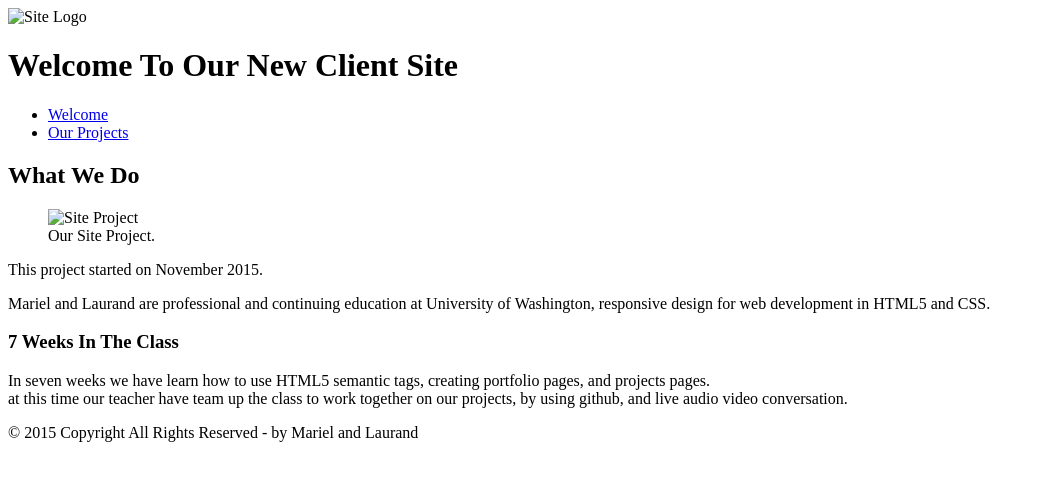
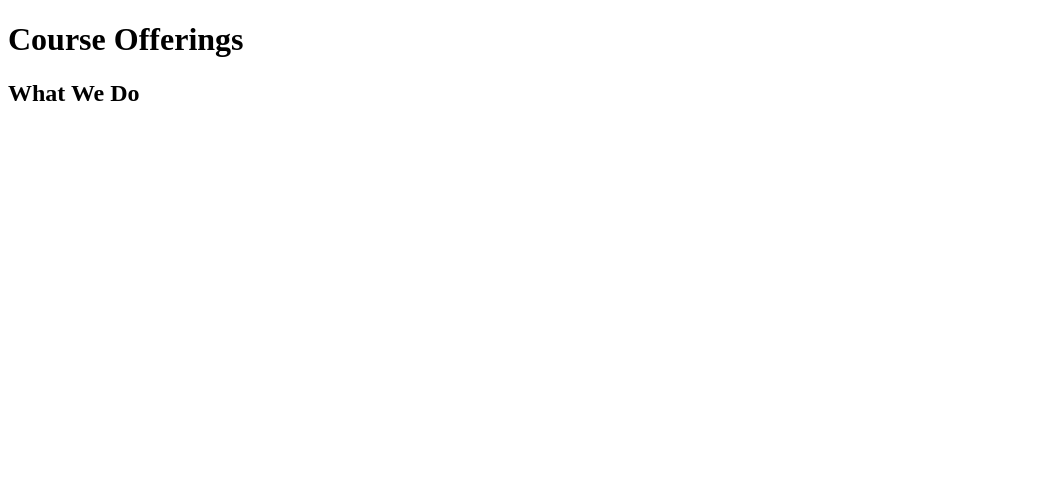
Before and after one commit to Laurand/client-site, a plain HTML site: page index.html in a window 1280 px wide. Shown: the whole page, without its empty margins (0-1040 px from the left). Drawn offline with Linux system fonts and the light colour scheme.

Commit message:
Rewrite content

```diff
--- a/index.html
+++ b/index.html
@@ -1,41 +1,15 @@
 <!DOCTYPE html>
-<html lang="en">
+<html>
   <head>
-    <meta charset="utf-8" />
-    <title>Client-Site</title>
+    <meta charset="UTF-8">
+    <title>Straight to the Point Archery | Home</title>
   </head>
   <body>
     <header>
-      <img src="images/logo.png" alt="Site Logo">
-      <h1>Welcome To Our New Client Site</h1>
-      <nav>
-        <ul>
-          <li><a href="index.html">Welcome</a></li>
-          <li><a href="project.html">Our Projects</a></li>
-        </ul>
-      </nav>
+      <h1>Course Offerings</h1>
     </header>
-
     <article>
       <h2>What We Do</h2>
-
-      <figure>
-        <img src="images/project.jpg" alt="Site Project" />
-        <figcaption>Our Site Project.</figcaption>
-      </figure>
-
-      <p>This project started on November 2015.</p>
-      <p>Mariel and Laurand are professional and continuing education at University of Washington, responsive design for web development in HTML5 and CSS.
-      </p>
     </article>
-
-    <aside>
-    <h3>7 Weeks In The Class</h3>
-      <p>In seven weeks we have learn how to use HTML5 semantic tags, creating portfolio pages, and projects pages.<br>at this time our teacher have team up the class to work together on our projects, by using github, and live audio video conversation.</p>
-    </aside>
-
-    <footer>
-      <p>&copy; 2015 Copyright All Rights Reserved - by Mariel and Laurand</p>
-    </footer>
   </body>
 </html>
```
